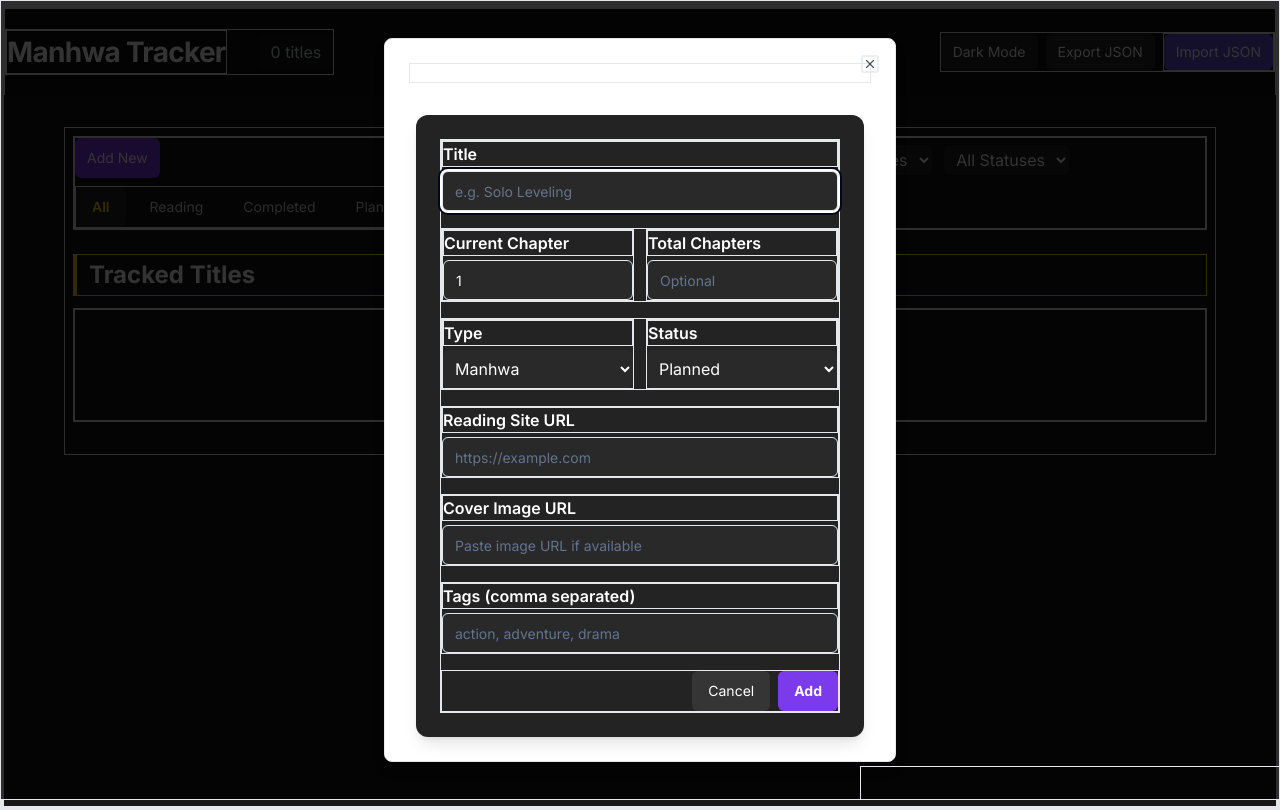
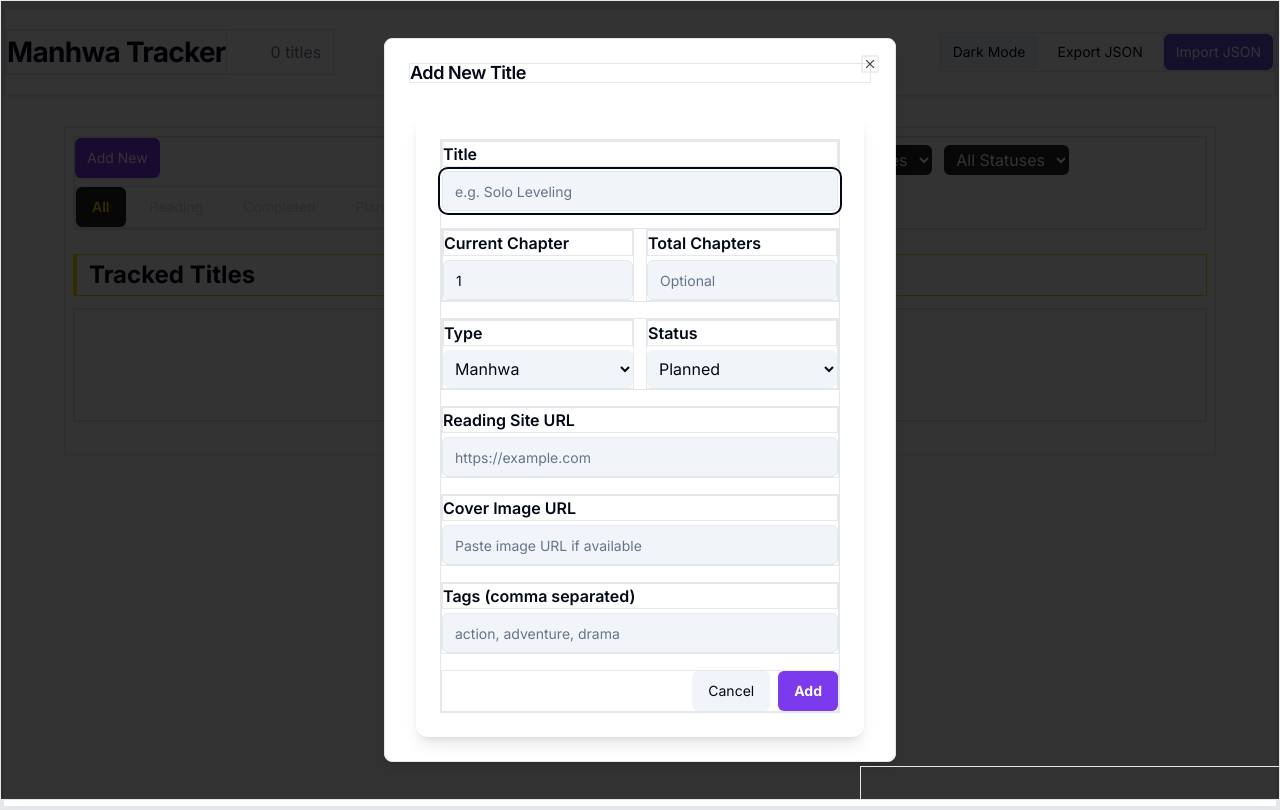
Before and after one commit to Kushankumarag/manhwa-haven-tracker, a React (Vite) app: page / in a window 1280 px wide. Both pictures are taken after typing "Sample" into the empty fields and a click on the button "Add New". Built offline with nearby package versions, Linux system fonts and the light colour scheme.

Commit message:
Refine dark mode appearance
Adjust dark mode styling for improved user experience, avoiding a pitch-black background.

```diff
--- a/src/components/AddTitleModal.tsx
+++ b/src/components/AddTitleModal.tsx
@@ -91,48 +91,48 @@ export const AddTitleModal: React.FC<AddTitleModalProps> = ({
   return (
     <Dialog open={open} onOpenChange={onClose}>
       <DialogContent>
-        <DialogTitle className="mb-4 text-white">{isEditing ? "Edit Title" : "Add New Title"}</DialogTitle>
-        <div className="p-6 w-full max-w-md mx-auto bg-[#232323] rounded-xl shadow-lg border-0 text-white">
+        <DialogTitle className="mb-4 text-foreground">{isEditing ? "Edit Title" : "Add New Title"}</DialogTitle>
+        <div className="p-6 w-full max-w-md mx-auto bg-card rounded-xl shadow-lg border-0 text-foreground">
           <form className="space-y-4" onSubmit={handleSubmit}>
             <div>
-              <label className="block font-semibold mb-1 text-white">Title</label>
+              <label className="block font-semibold mb-1 text-foreground">Title</label>
               <Input
                 type="text"
                 required
                 placeholder="e.g. Solo Leveling"
                 value={form.title}
                 onChange={(e) => handleChange("title", e.target.value)}
-                className="bg-[#292929] text-white font-medium"
+                className="bg-muted text-foreground font-medium"
               />
             </div>
             <div className="flex gap-3">
               <div className="flex-1">
-                <label className="block font-semibold mb-1 text-white">Current Chapter</label>
+                <label className="block font-semibold mb-1 text-foreground">Current Chapter</label>
                 <Input
                   type="number"
                   min={1}
                   value={form.chapter}
                   onChange={(e) => handleChange("chapter", e.target.value)}
-                  className="bg-[#292929] text-white font-medium"
+                  className="bg-muted text-foreground font-medium"
                 />
               </div>
               <div className="flex-1">
-                <label className="block font-semibold mb-1 text-white">Total Chapters</label>
+                <label className="block font-semibold mb-1 text-foreground">Total Chapters</label>
                 <Input
                   type="number"
                   min={1}
                   value={form.totalChapters || ""}
                   placeholder="Optional"
                   onChange={(e) => handleChange("totalChapters", e.target.value)}
-                  className="bg-[#292929] text-white font-medium"
+                  className="bg-muted text-foreground font-medium"
                 />
               </div>
             </div>
             <div className="flex gap-3">
               <div className="flex-1">
-                <label className="block font-semibold mb-1 text-white">Type</label>
+                <label className="block font-semibold mb-1 text-foreground">Type</label>
                 <select
-                  className="w-full p-2 rounded-md border-0 bg-[#292929] text-white font-medium"
+                  className="w-full p-2 rounded-md border-0 bg-muted text-foreground font-medium"
                   value={form.type}
                   onChange={(e) => handleChange("type", e.target.value as TitleType)}
                 >
@@ -142,9 +142,9 @@ export const AddTitleModal: React.FC<AddTitleModalProps> = ({
                 </select>
               </div>
               <div className="flex-1">
-                <label className="block font-semibold mb-1 text-white">Status</label>
+                <label className="block font-semibold mb-1 text-foreground">Status</label>
                 <select
-                  className="w-full p-2 rounded-md border-0 bg-[#292929] text-white font-medium"
+                  className="w-full p-2 rounded-md border-0 bg-muted text-foreground font-medium"
                   value={form.status}
                   onChange={(e) => handleChange("status", e.target.value as TitleStatus)}
                 >
@@ -155,27 +155,27 @@ export const AddTitleModal: React.FC<AddTitleModalProps> = ({
               </div>
             </div>
             <div>
-              <label className="block font-semibold mb-1 text-white">Reading Site URL</label>
+              <label className="block font-semibold mb-1 text-foreground">Reading Site URL</label>
               <Input
                 type="url"
                 value={form.siteUrl || ""}
                 placeholder="https://example.com"
                 onChange={(e) => handleChange("siteUrl", e.target.value)}
-                className="bg-[#292929] text-white font-medium"
+                className="bg-muted text-foreground font-medium"
               />
             </div>
             <div>
-              <label className="block font-semibold mb-1 text-white">Cover Image URL</label>
+              <label className="block font-semibold mb-1 text-foreground">Cover Image URL</label>
               <Input
                 type="url"
                 value={form.coverUrl || ""}
                 placeholder="Paste image URL if available"
                 onChange={(e) => handleChange("coverUrl", e.target.value)}
-                className="bg-[#292929] text-white font-medium"
+                className="bg-muted text-foreground font-medium"
               />
             </div>
             <div>
-              <label className="block font-semibold mb-1 text-white">Tags (comma separated)</label>
+              <label className="block font-semibold mb-1 text-foreground">Tags (comma separated)</label>
               <Input
                 type="text"
                 value={form.tags.join(", ")}
@@ -187,11 +187,11 @@ export const AddTitleModal: React.FC<AddTitleModalProps> = ({
                     .map((t) => t.trim())
                     .filter(Boolean)
                 )}
-                className="bg-[#292929] text-white font-medium"
+                className="bg-muted text-foreground font-medium"
               />
             </div>
             <div className="flex justify-end gap-2 mt-4">
-              <Button type="button" variant="secondary" onClick={onClose} className="rounded-md px-4 bg-[#353535] text-white border-0">
+              <Button type="button" variant="secondary" onClick={onClose} className="rounded-md px-4 bg-secondary text-foreground border-0">
                 Cancel
               </Button>
               <Button type="submit" className="rounded-md px-4 bg-[#7C3AED] text-white border-0 font-bold hover:bg-[#9F5FFF]">
--- a/src/components/Header.tsx
+++ b/src/components/Header.tsx
@@ -18,12 +18,12 @@ export const Header: React.FC<HeaderProps> = ({
   totalCount,
 }) => {
   return (
-    <header className="w-full px-0 py-5 bg-[#121212] border-b-0 shadow flex items-center justify-between mb-8">
+    <header className="w-full px-0 py-5 bg-popover border-b-0 shadow flex items-center justify-between mb-8 transition-colors duration-200">
       <div className="flex items-center gap-4">
-        <span className="font-black text-[1.75rem] tracking-tight text-white">
+        <span className="font-black text-[1.75rem] tracking-tight text-foreground">
           Manhwa Tracker
         </span>
-        <span className="ml-4 rounded bg-[#181818] px-3 py-1 text-base text-gray-300 border-0 font-medium">
+        <span className="ml-4 rounded bg-card px-3 py-1 text-base text-muted-foreground border-0 font-medium">
           {totalCount} titles
         </span>
       </div>
@@ -32,7 +32,7 @@ export const Header: React.FC<HeaderProps> = ({
           variant="outline"
           size="sm"
           onClick={onDarkToggle}
-          className="rounded-md px-3 border-0 bg-[#232323] text-white hover:bg-[#333]"
+          className="rounded-md px-3 border-0 bg-secondary text-foreground hover:bg-card"
         >
           {isDark ? "Light Mode" : "Dark Mode"}
         </Button>
@@ -40,7 +40,7 @@ export const Header: React.FC<HeaderProps> = ({
           variant="outline"
           size="sm"
           onClick={onExport}
-          className="rounded-md px-3 border-0 bg-[#292929] text-white hover:bg-[#444]"
+          className="rounded-md px-3 border-0 bg-card text-foreground hover:bg-secondary"
         >
           Export JSON
         </Button>
--- a/src/index.css
+++ b/src/index.css
@@ -54,40 +54,38 @@
   }
 
   .dark {
-    --background: 222.2 84% 4.9%;
+    --background: 228 16% 15%; /* Slightly lighter, warm dark */
     --foreground: 0 0% 100%;
-
-    --card: 222.2 84% 4.9%;
+    --card: 225 12% 18%; /* Softer than before */
     --card-foreground: 210 40% 98%;
-
-    --popover: 222.2 84% 4.9%;
+    --popover: 227 16% 12%; /* Slight contrast from card */
     --popover-foreground: 210 40% 98%;
 
-    --primary: 210 40% 98%;
+    --primary: 210 20% 90%; /* Less harsh */
     --primary-foreground: 222.2 47.4% 11.2%;
 
-    --secondary: 217.2 32.6% 17.5%;
+    --secondary: 225 10% 22%;
     --secondary-foreground: 210 40% 98%;
 
-    --muted: 217.2 32.6% 17.5%;
+    --muted: 225 8% 24%;
     --muted-foreground: 215 20.2% 65.1%;
 
-    --accent: 217.2 32.6% 17.5%;
+    --accent: 228 18% 22%;
     --accent-foreground: 210 40% 98%;
 
-    --destructive: 0 62.8% 30.6%;
+    --destructive: 2 59% 36%;
     --destructive-foreground: 210 40% 98%;
 
-    --border: 217.2 32.6% 17.5%;
-    --input: 217.2 32.6% 17.5%;
-    --ring: 212.7 26.8% 83.9%;
-    --sidebar-background: 240 5.9% 10%;
+    --border: 225 10% 28%;
+    --input: 223 12% 22%;
+    --ring: 212.7 26.8% 63.9%;
+    --sidebar-background: 225 8% 17%;
     --sidebar-foreground: 240 4.8% 95.9%;
     --sidebar-primary: 224.3 76.3% 48%;
     --sidebar-primary-foreground: 0 0% 100%;
-    --sidebar-accent: 240 3.7% 15.9%;
+    --sidebar-accent: 230 6% 23%;
     --sidebar-accent-foreground: 240 4.8% 95.9%;
-    --sidebar-border: 240 3.7% 15.9%;
+    --sidebar-border: 225 8% 17%;
     --sidebar-ring: 217.2 91.2% 59.8%;
   }
 }
--- a/src/pages/Index.tsx
+++ b/src/pages/Index.tsx
@@ -170,7 +170,7 @@ export default function Index() {
   const displayed = [...favs, ...nonFavs];
 
   return (
-    <div className="min-h-screen bg-[#181818] text-white font-sans">
+    <div className="min-h-screen bg-background text-foreground font-sans transition-colors duration-200">
       <Header
         onDarkToggle={() => setIsDark((v: boolean) => !v)}
         isDark={isDark}
@@ -254,7 +254,7 @@ export default function Index() {
         {/* List/Grid Main Content */}
         <section>
           {displayed.length === 0 ? (
-            <div className="flex flex-col items-center justify-center p-10 text-gray-400">
+            <div className="flex flex-col items-center justify-center p-10 text-muted-foreground">
               <p className="text-lg">No tracked titles. Click <b>Add New</b> to get started.</p>
             </div>
           ) : (
```
Also changed, not shown: src/components/TitleCard.tsx (+14 -14 lines).
